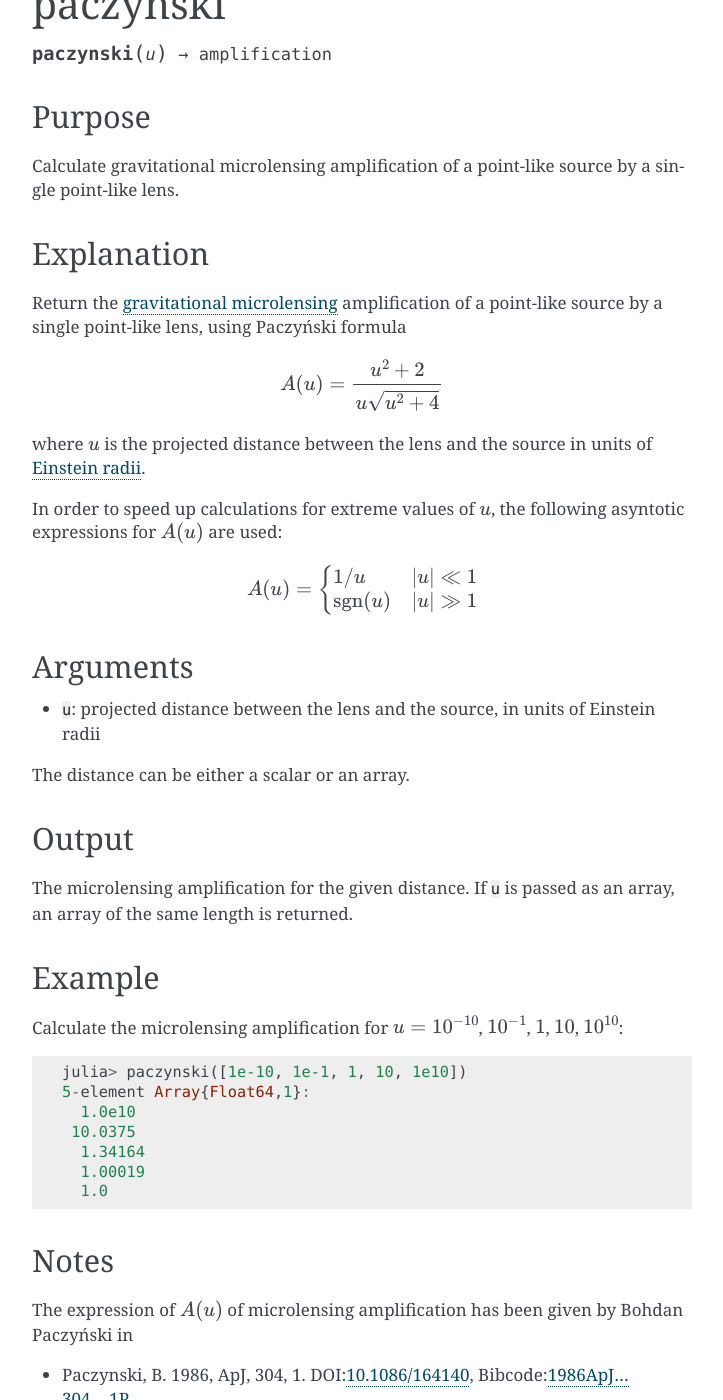
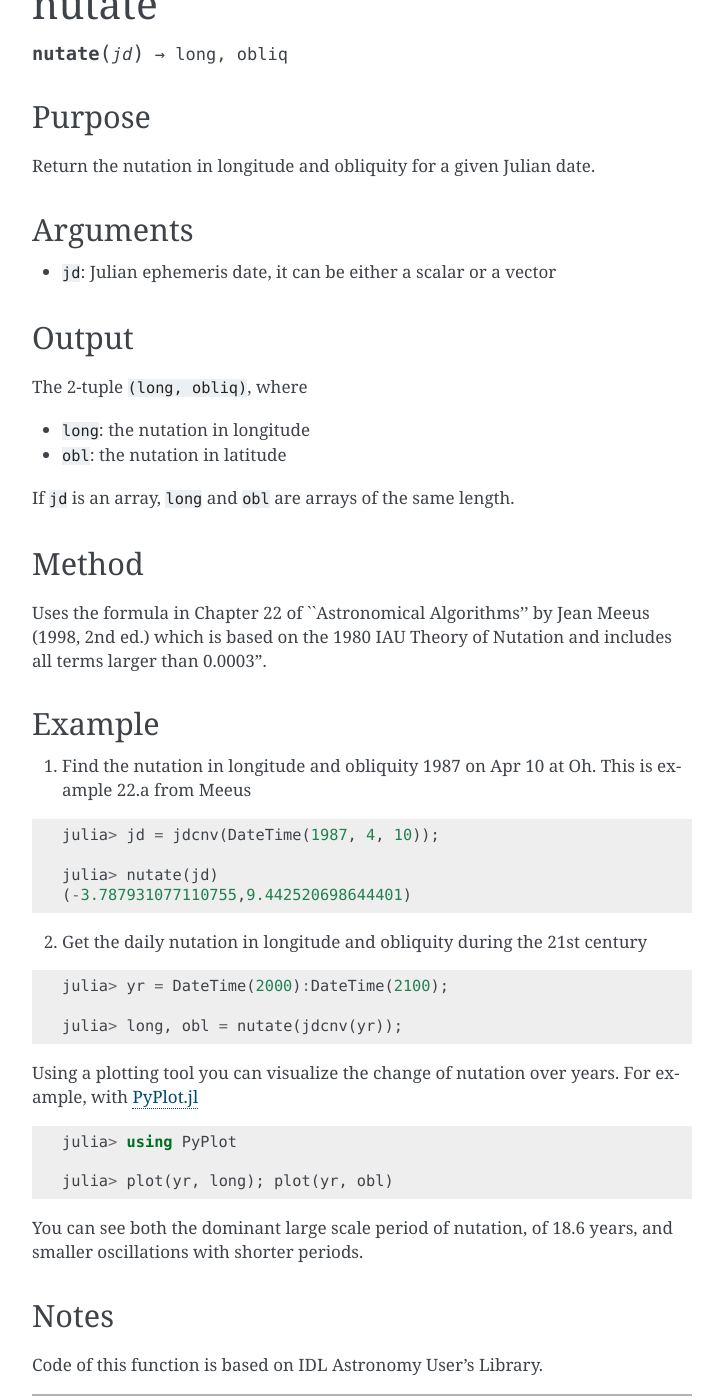
Before and after one commit to giordano/AstroLib.jl, a Sphinx documentation site: the page built from docs/utils.rst, in a window 1280 px wide and 1400 px high, scrolled down 42136 px. Shown: the whole window, without its empty margins (388-1111 px from the left). Built offline with Sphinx 7.4.7, drawn with Linux system fonts in a browser that asks for light colours; some of the changed text lies outside the part shown.

Commit message:
Add nutate function

```diff
--- a/docs/utils.rst
+++ b/docs/utils.rst
@@ -2068,6 +2068,81 @@ Example
      "feb"
      "dec"
      "jun"
+
+--------------
+
+nutate
+~~~~~~
+
+.. function:: nutate(jd) -> long, obliq
+
+Purpose
+'''''''
+
+Return the nutation in longitude and obliquity for a given Julian date.
+
+Arguments
+'''''''''
+
+-  ``jd``: Julian ephemeris date, it can be either a scalar or a vector
+
+Output
+''''''
+
+The 2-tuple ``(long, obliq)``, where
+
+-  ``long``: the nutation in longitude
+-  ``obl``: the nutation in latitude
+
+If ``jd`` is an array, ``long`` and ``obl`` are arrays of the same
+length.
+
+Method
+''''''
+
+Uses the formula in Chapter 22 of \`\`Astronomical Algorithms'' by Jean
+Meeus (1998, 2nd ed.) which is based on the 1980 IAU Theory of Nutation
+and includes all terms larger than 0.0003".
+
+Example
+'''''''
+
+(1) Find the nutation in longitude and obliquity 1987 on Apr 10 at Oh.
+    This is example 22.a from Meeus
+
+.. code-block:: julia
+
+    julia> jd = jdcnv(DateTime(1987, 4, 10));
+
+    julia> nutate(jd)
+    (-3.787931077110755,9.442520698644401)
+
+(2) Get the daily nutation in longitude and obliquity during the 21st
+    century
+
+.. code-block:: julia
+
+    julia> yr = DateTime(2000):DateTime(2100);
+
+    julia> long, obl = nutate(jdcnv(yr));
+
+Using a plotting tool you can visualize the change of nutation over
+years. For example, with
+`PyPlot.jl <https://github.com/stevengj/PyPlot.jl>`__
+
+.. code-block:: julia
+
+    julia> using PyPlot
+
+    julia> plot(yr, long); plot(yr, obl)
+
+You can see both the dominant large scale period of nutation, of 18.6
+years, and smaller oscillations with shorter periods.
+
+Notes
+'''''
+
+Code of this function is based on IDL Astronomy User's Library.
 
 --------------
 
```
Also changed, not shown: TODO.md (+0 -1 lines), 3 other files.
